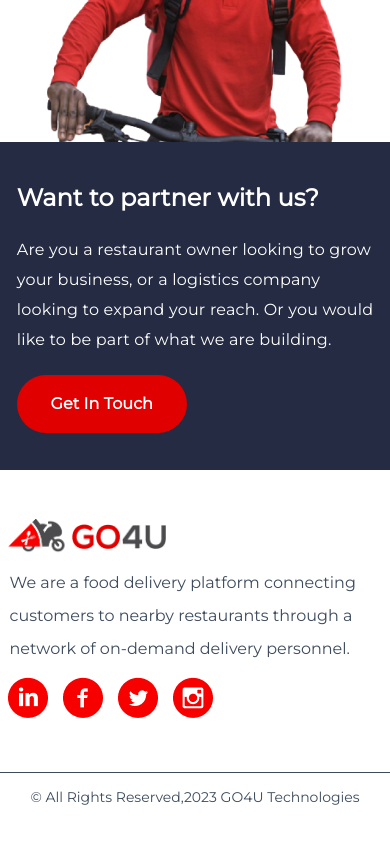
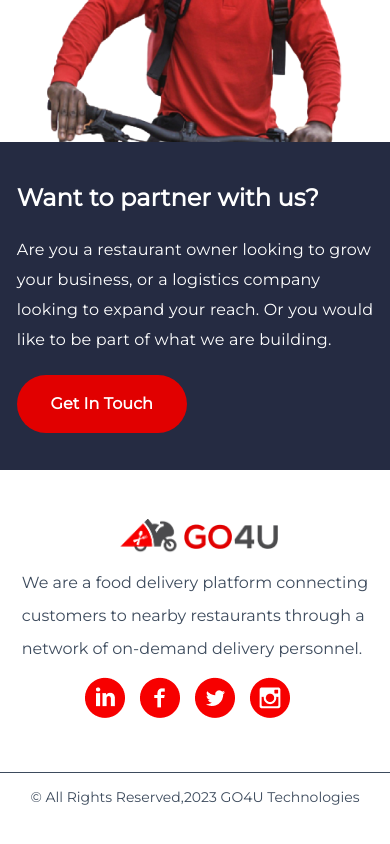
Before and after one commit to adewaleftk/go4u, a React (Create React App) app: page / in a window 390 px wide. Shown: the part 1954-2798 px from the top of the page. Built offline with nearby package versions, Linux system fonts and the light colour scheme.

Commit message:
responsiveness updated

```diff
--- a/src/styles/about.css
+++ b/src/styles/about.css
@@ -19,7 +19,7 @@
     .aboutlogo {
         display: flex;
         flex-direction: row;
-        width: 100%;
+        width: full;
     }
 
     .aboutLogo img{
@@ -34,7 +34,7 @@
     }
 
     .aboutWords p {
-        width: 371px;
+        width: full;
         height: 33px;
         font-family: 'Montserrat';
         font-style: normal;
@@ -47,9 +47,8 @@
     .aboutIcons {
         display: flex;
         flex-direction: row;
-        width: 100%;
+        width: full;
         margin-top: 10px;
-        margin-left: 15px;
     }
 
     .aboutIcons img:nth-child(1){
@@ -94,7 +93,7 @@
     .aboutlogo {
         display: flex;
         flex-direction: row;
-        width: 100%;
+        width: full;
     }
 
     .aboutLogo img{
@@ -114,7 +113,7 @@
         font-family: 'Montserrat';
         font-style: normal;
         font-weight: 400;
-        font-size: 35px;
+        font-size: 30px;
         line-height: 30px;
         color: #3D4B5D;
     }
@@ -122,9 +121,8 @@
     .aboutIcons {
         display: flex;
         flex-direction: row;
-        width: 100%;
+        width: full;
         margin-top: 10px;
-        margin-left: 15px;
     }
 
     .aboutIcons img:nth-child(1){
```
